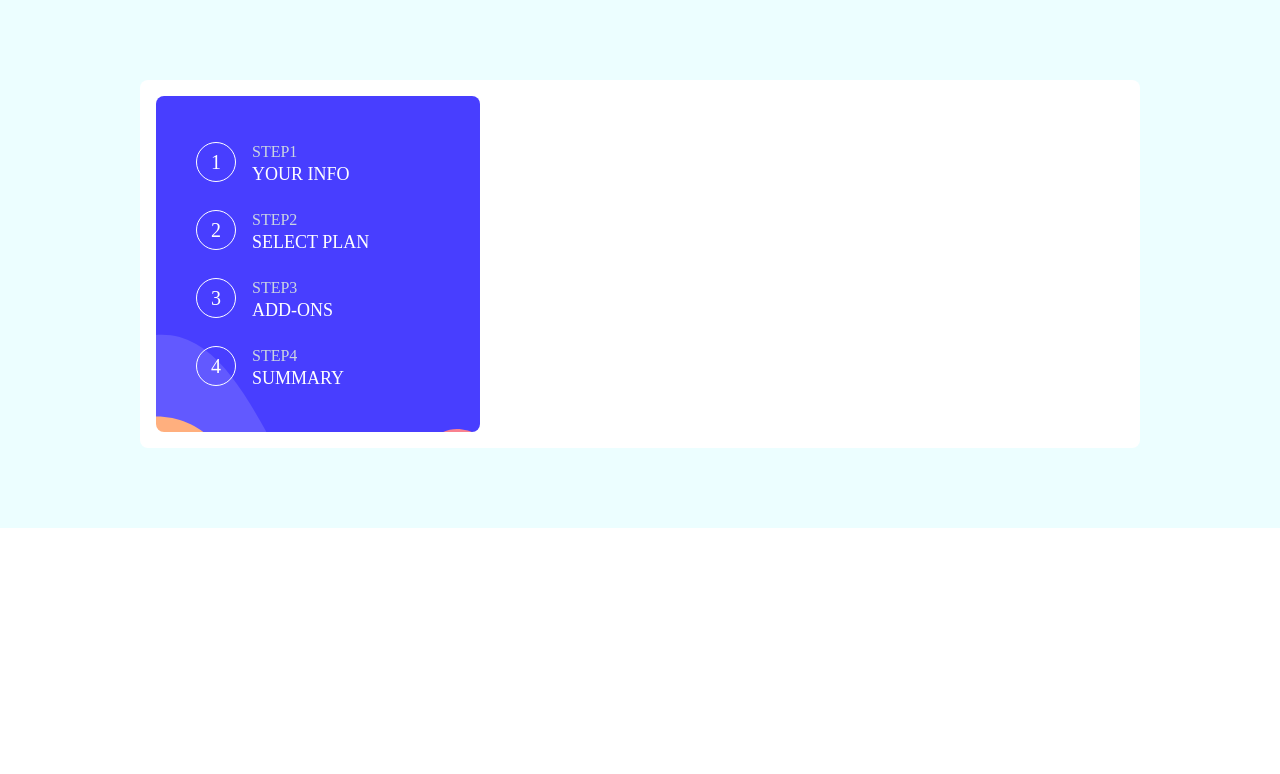
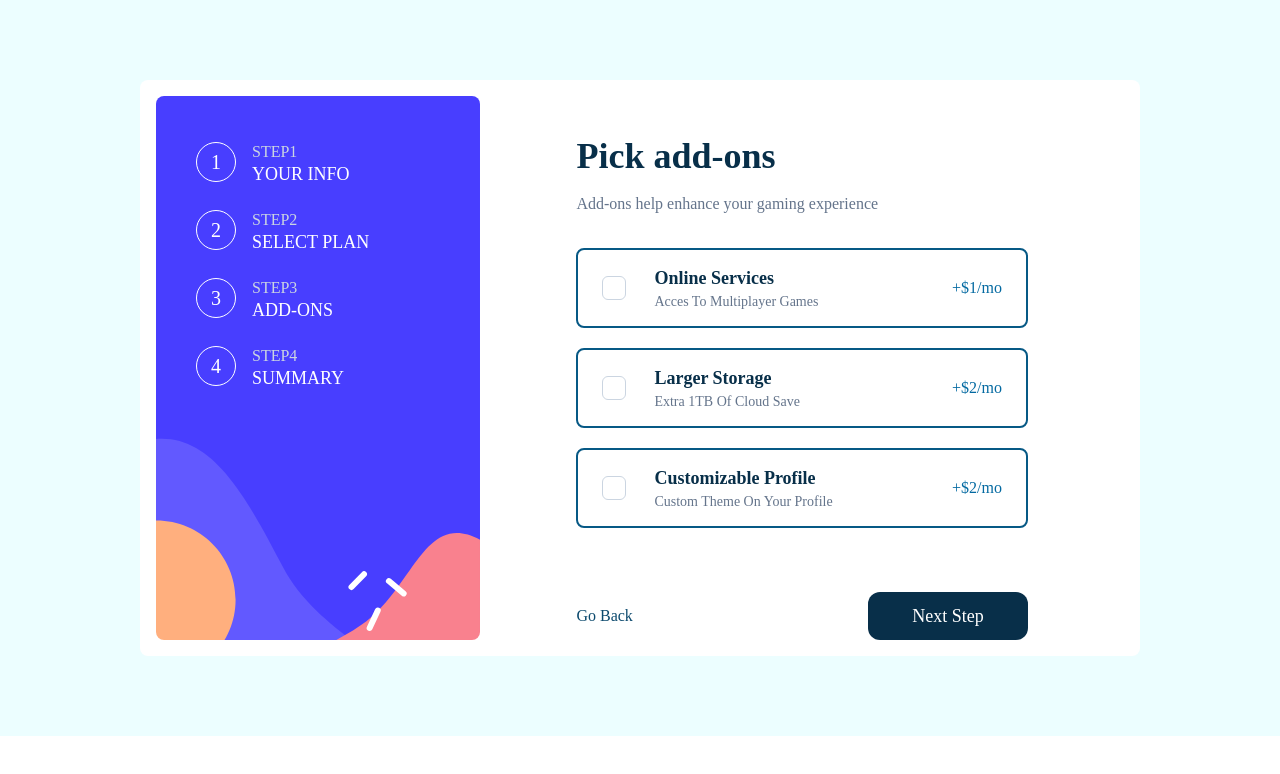
Before and after one commit to yealetssee/Multi-Step-Form, a React (Vite) app: page /addons in a window 1280 px wide. Shown: the top 774 px of the page. Built offline with nearby package versions, Linux system fonts and the light colour scheme.

Commit message:
feat:add addons components and states are fully utilized inside context API for cross page usage

```diff
--- /dev/null
+++ b/src/components/AddonBox.tsx
@@ -0,0 +1,54 @@
+import React, { useContext } from "react";
+import "./Checkbox.css";
+import { PlansContext } from "../pages/Main";
+
+type AddonType = {
+  id: string;
+  labelH2: string;
+  labelH4: string;
+  price: number;
+  checked: boolean;
+};
+
+const AddonBox: React.FC<AddonType> = ({
+  id,
+  labelH2,
+  labelH4,
+  price,
+  checked,
+}) => {
+  const { payPer, setAddons } = useContext(PlansContext);
+  const handleChange = (e: { target: { id: any; checked: any } }) => {
+    const { id, checked } = e.target;
+    setAddons((prev) => {
+      return { ...prev, [id]: checked };
+    });
+  };
+
+  return (
+    <div className="w-full h-20  border-solid border-2  border-sky-800 rounded-lg flex items-center px-6 justify-between">
+      <div className="flex gap-7 items-center">
+        <input
+          className="checkbox  appearance-none bg-white w-6 h-6 border border-slate-300 rounded-md checked:bg-sky-700"
+          type="checkbox"
+          id={id}
+          checked={checked}
+          onChange={handleChange}
+        />
+
+        <label htmlFor={id}>
+          <h2 className="text-sky-950 font-bold text-lg capitalize">
+            {labelH2}
+          </h2>
+          <h4 className=" text-slate-500 text-sm capitalize ">{labelH4}</h4>
+        </label>
+      </div>
+      <span className="text-sky-700">
+        +${payPer === "monthly" ? price : price * 10}/
+        {payPer === "monthly" ? "mo" : "yr"}
+      </span>
+    </div>
+  );
+};
+
+export default AddonBox;
--- /dev/null
+++ b/src/components/Checkbox.css
@@ -0,0 +1,6 @@
+.checkbox:checked {
+  background-image: url("../assets/images/icon-checkmark.svg");
+  background-repeat: no-repeat;
+  background-position: center;
+  background-size: 80%;
+}
--- a/src/components/index.ts
+++ b/src/components/index.ts
@@ -1,2 +1,4 @@
 export * from "./subroutes";
 export * from "./shared";
+export { default as Button } from "./Button";
+export { default as AddonBox } from "./AddonBox";
--- a/src/components/shared/GoBack.tsx
+++ b/src/components/shared/GoBack.tsx
@@ -1,11 +1,12 @@
+import React from "react";
 import { useNavigate } from "react-router-dom";
 
-const GoBack = () => {
+const GoBack: React.FC<{ to: string }> = ({ to }) => {
   const navigate = useNavigate();
   return (
     <span
       className="cursor-pointer font-medium text-sky-900 capitalize"
-      onClick={() => navigate(-1)}
+      onClick={() => navigate(to)}
     >
       go back
     </span>
--- a/src/components/subroutes/Addons.tsx
+++ b/src/components/subroutes/Addons.tsx
@@ -1,5 +1,58 @@
+import { useNavigate } from "react-router-dom";
+import { AddonBox, GoBack } from "..";
+import { useContext } from "react";
+import { PlansContext } from "../../pages/Main";
+
 const Addons = () => {
-  return;
+  const navigate = useNavigate();
+  const { addons } = useContext(PlansContext);
+  console.log(addons);
+
+  return (
+    <div>
+      <h1>
+        <span className=" font-bold text-sky-950 text-4xl">Pick add-ons</span>
+        <span className="text-base block text-slate-500 mt-4">
+          Add-ons help enhance your gaming experience
+        </span>
+      </h1>
+
+      <div className="w-full mt-8 flex flex-col gap-5">
+        <AddonBox
+          id="services"
+          labelH2="online services"
+          labelH4="acces to multiplayer games"
+          price={1}
+          checked={addons.services}
+        />
+        <AddonBox
+          id="storage"
+          labelH2="larger storage"
+          labelH4="extra 1TB of cloud save"
+          price={2}
+          checked={addons.storage}
+        />
+        <AddonBox
+          id="profile"
+          labelH2="customizable profile"
+          labelH4="custom theme on your profile"
+          price={2}
+          checked={addons.profile}
+        />
+      </div>
+
+      <div className="mt-16 flex justify-between items-center">
+        <GoBack to={"/plan"} />
+
+        <button
+          onClick={() => navigate("/summary")}
+          className=" w-40 h-12 bg-sky-950 rounded-xl text-white text-lg font-medium flex items-center justify-center hover:bg-sky-800"
+        >
+          Next Step
+        </button>
+      </div>
+    </div>
+  );
 };
 
 export default Addons;
--- a/src/components/subroutes/SelectPlan.tsx
+++ b/src/components/subroutes/SelectPlan.tsx
@@ -1,14 +1,27 @@
-import { useContext, useState } from "react";
+import { useContext } from "react";
 import { advanced, arcade, pro } from "../../assets/images";
 
 import GoBack from "../shared/GoBack";
 import { PlansContext } from "../../pages/Main";
+import { useNavigate } from "react-router-dom";
+import { Plan } from "../../types";
 
 const SelectPlan = () => {
-  const [isClicked, setIsClicked] = useState(false);
-  const { plan, setPlan } = useContext(PlansContext);
-  const handleChoosePlan = (plan: "arcade" | "advanced" | "pro") => {
+  const { plan, setPlan, setPayPer, isToggled, setIsToggled } =
+    useContext(PlansContext);
+  const handleChoosePlan = (plan: Plan) => {
     setPlan(plan);
+  };
+
+  const navigate = useNavigate();
+
+  const handlePayPer = () => {
+    setIsToggled(!isToggled);
+    if (!isToggled) {
+      setPayPer("yearly");
+    } else {
+      setPayPer("monthly");
+    }
   };
 
   return (
@@ -34,9 +47,9 @@ const SelectPlan = () => {
           <h3>
             <span className="font-medium text-sky-900">Arcade</span>
             <span className="block text-xs text-slate-500">
-              {!isClicked ? "$9/mo" : "$90/yr"}
+              {!isToggled ? "$9/mo" : "$90/yr"}
             </span>
-            {isClicked && (
+            {isToggled && (
               <span className="block text-sky-900 text-xs">2 months free</span>
             )}
           </h3>
@@ -53,9 +66,9 @@ const SelectPlan = () => {
           <h3>
             <span className="font-medium text-sky-900">Advanced</span>
             <span className="block text-xs text-slate-500">
-              {!isClicked ? "$12/mo" : "$120/yr"}
+              {!isToggled ? "$12/mo" : "$120/yr"}
             </span>
-            {isClicked && (
+            {isToggled && (
               <span className="block text-sky-900 text-xs">2 months free</span>
             )}
           </h3>
@@ -72,9 +85,9 @@ const SelectPlan = () => {
           <h3>
             <span className="font-medium text-sky-900">Pro</span>
             <span className="block text-xs text-slate-500">
-              {!isClicked ? "$15/mo" : "$150/yr"}
+              {!isToggled ? "$15/mo" : "$150/yr"}
             </span>
-            {isClicked && (
+            {isToggled && (
               <span className="block text-sky-900 text-xs">2 months free</span>
             )}
           </h3>
@@ -84,29 +97,27 @@ const SelectPlan = () => {
         <div className="h-full  flex  gap-4 items-center">
           <span
             className={`${
-              !isClicked ? "text-sky-950" : "text-slate-500"
+              !isToggled ? "text-sky-950" : "text-slate-500"
             } font-medium`}
           >
             Monthly
           </span>
           <div
             className={`relative  w-10 h-5 bg-sky-950   rounded-full transition duration-200 ease-in-out focus:bg-red-500 cursor-pointer`}
-            onClick={() => {
-              setIsClicked(!isClicked);
-            }}
+            onClick={handlePayPer}
           >
             <div
               className="w-3 h-3 left-1 absolute top-1/2 - rounded-full bg-white"
               style={{
                 transform: `translateY(-50%) translateX(${
-                  isClicked ? "20.5px" : "0px"
+                  isToggled ? "20.5px" : "0px"
                 })`,
               }}
             ></div>
           </div>
           <span
             className={`${
-              isClicked ? "text-sky-950" : "text-slate-500"
+              isToggled ? "text-sky-950" : "text-slate-500"
             } font-medium`}
           >
             Yearly
@@ -114,10 +125,10 @@ const SelectPlan = () => {
         </div>
       </div>
       <div className="mt-16 flex justify-between items-center">
-        <GoBack />
+        <GoBack to="/" />
 
         <button
-          // onClick={handleNextStep}
+          onClick={() => navigate("/addons")}
           className=" w-40 h-12 bg-sky-950 rounded-xl text-white text-lg font-medium flex items-center justify-center hover:bg-sky-800"
         >
           Next Step
--- a/src/pages/Main.tsx
+++ b/src/pages/Main.tsx
@@ -7,7 +7,13 @@ import { ContextType, PayPer, Plan, addons } from "../types";
 export const PlansContext = createContext<ContextType>({
   plan: "arcade",
   payPer: "monthly",
-  addons: [],
+  addons: {
+    services: false,
+    storage: false,
+    profile: false,
+  },
+  isToggled: false,
+  setIsToggled: () => {},
   setAddons: () => {},
   setPlan: () => {},
   setPayPer: () => {},
@@ -16,7 +22,12 @@ export const PlansContext = createContext<ContextType>({
 const Main = () => {
   const [plan, setPlan] = useState<Plan>("arcade");
   const [payPer, setPayPer] = useState<PayPer>("monthly");
-  const [addons, setAddons] = useState<addons[]>([]);
+  const [addons, setAddons] = useState<addons>({
+    services: false,
+    storage: false,
+    profile: false,
+  });
+  const [isToggled, setIsToggled] = useState(false);
 
   return (
     <main className=" h-auto bg-white p-4 flex w-[1000px] rounded-lg  ">
@@ -81,7 +92,16 @@ const Main = () => {
       </div>
       <div className="w-full px-24 pt-10">
         <PlansContext.Provider
-          value={{ plan, setPlan, payPer, setPayPer, addons, setAddons }}
+          value={{
+            plan,
+            setPlan,
+            payPer,
+            setPayPer,
+            addons,
+            setAddons,
+            isToggled,
+            setIsToggled,
+          }}
         >
           <Routes>
             <Route path="/" element={<InfoForm />} />
--- a/src/types.ts
+++ b/src/types.ts
@@ -2,18 +2,20 @@ import { Dispatch, SetStateAction } from "react";
 
 export type Plan = "arcade" | "advanced" | "pro";
 export type PayPer = "monthly" | "yearly";
-export type addons =
-  | "online services"
-  | "larger storage"
-  | "customizable profile"
-  | null;
-
+export type addons = {
+  services: boolean;
+  storage: boolean;
+  profile: boolean;
+};
 export type ContextType = {
   plan: Plan;
   payPer: "monthly" | "yearly";
   setPayPer: Dispatch<SetStateAction<PayPer>>;
-  addons: addons[];
-  setAddons: Dispatch<SetStateAction<addons[]>>;
+
+  setAddons: Dispatch<SetStateAction<addons>>;
+  isToggled: boolean;
+  setIsToggled: Dispatch<SetStateAction<boolean>>;
+  addons: addons;
 
   setPlan: Dispatch<SetStateAction<Plan>>;
 };
```
